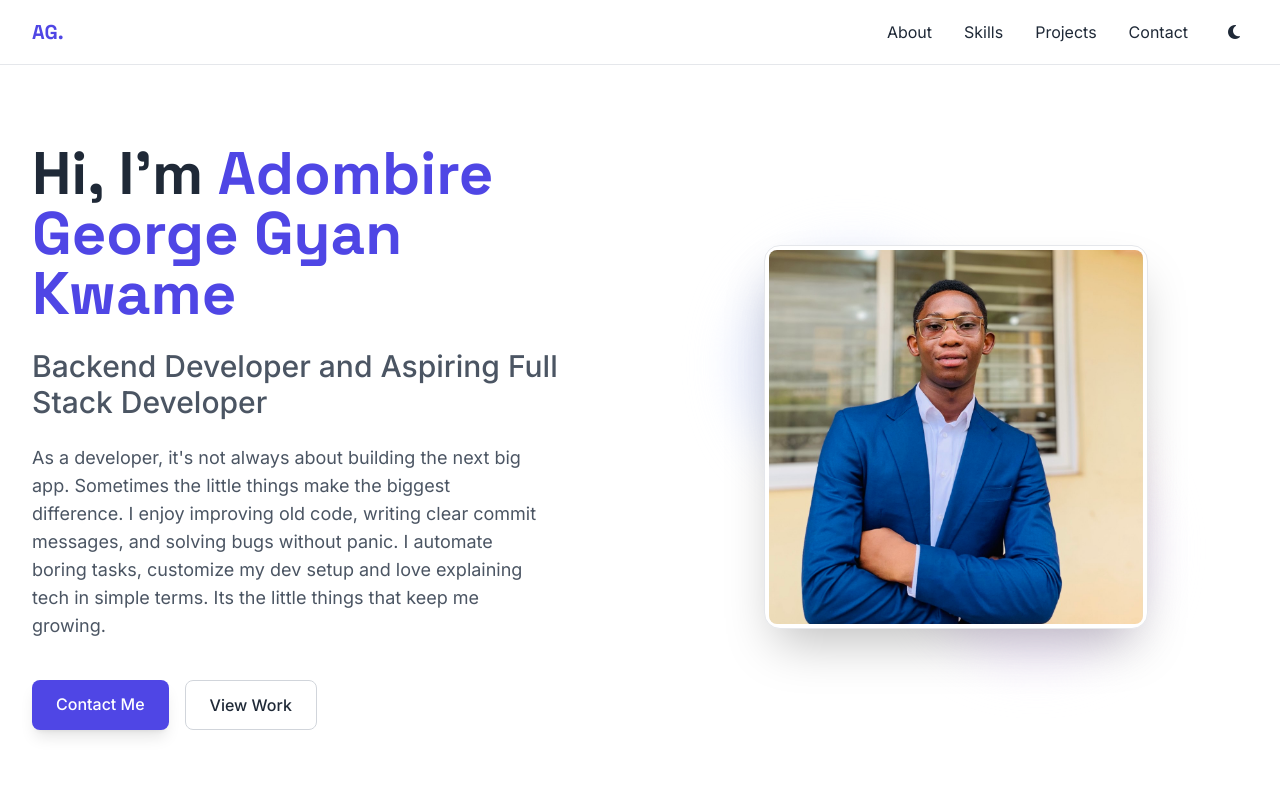
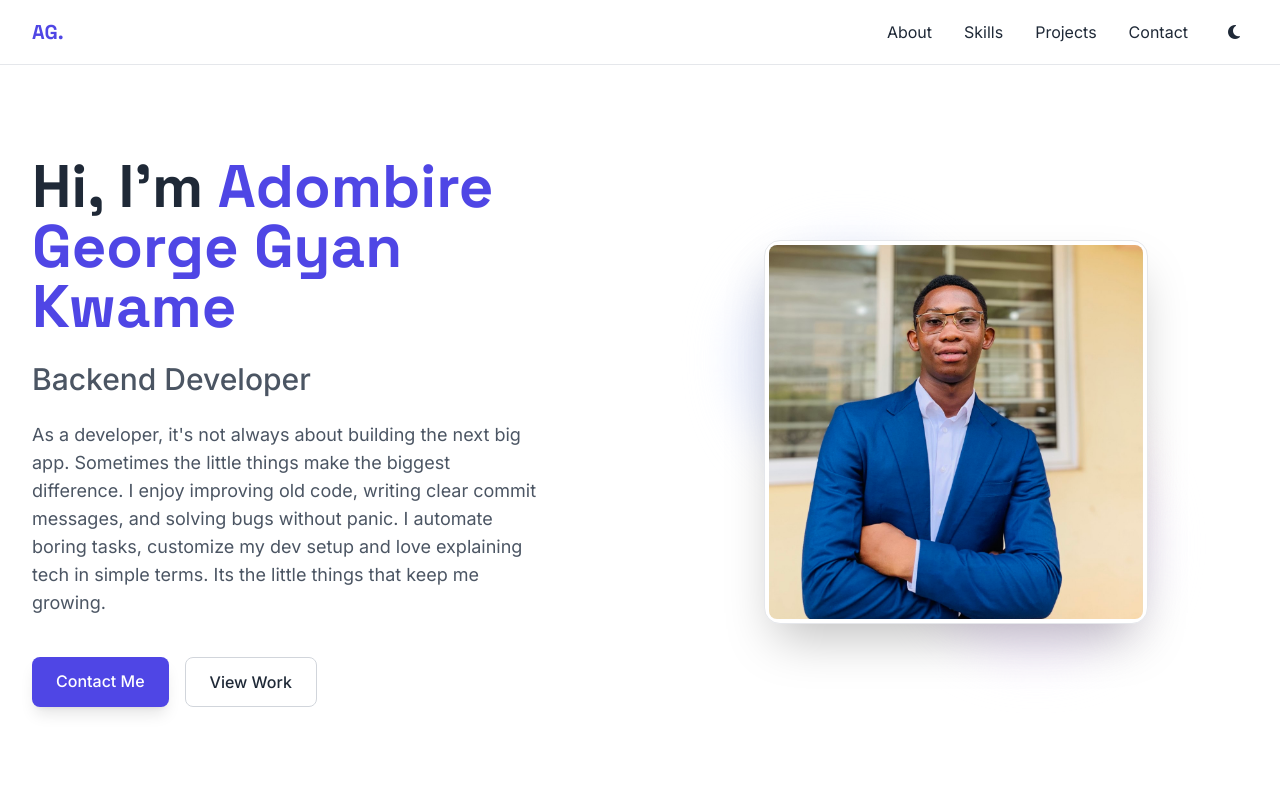
Before and after one commit to georgegyan/MyWeb---Portfolio, a plain HTML site: page index.html in a window 1280 px wide. Shown: the top 800 px of the page. Drawn offline with nearby package versions, Linux system fonts and the light colour scheme.

Commit message:
Update index.html

```diff
--- a/index.html
+++ b/index.html
@@ -126,7 +126,7 @@
                         Hi, I'm <span class="text-indigo-600 dark:text-indigo-400">Adombire George Gyan Kwame</span>
                     </h1>
                     <h2 class="text-2xl md:text-3xl text-gray-600 dark:text-gray-400 font-medium">
-                        Backend Developer and Aspiring Full Stack Developer
+                        Backend Developer
                     </h2>
                     <p class="text-lg text-gray-600 dark:text-gray-400 max-w-lg">
                         As a developer, it's not always about building the next big app. Sometimes the little things make the biggest difference.
```
